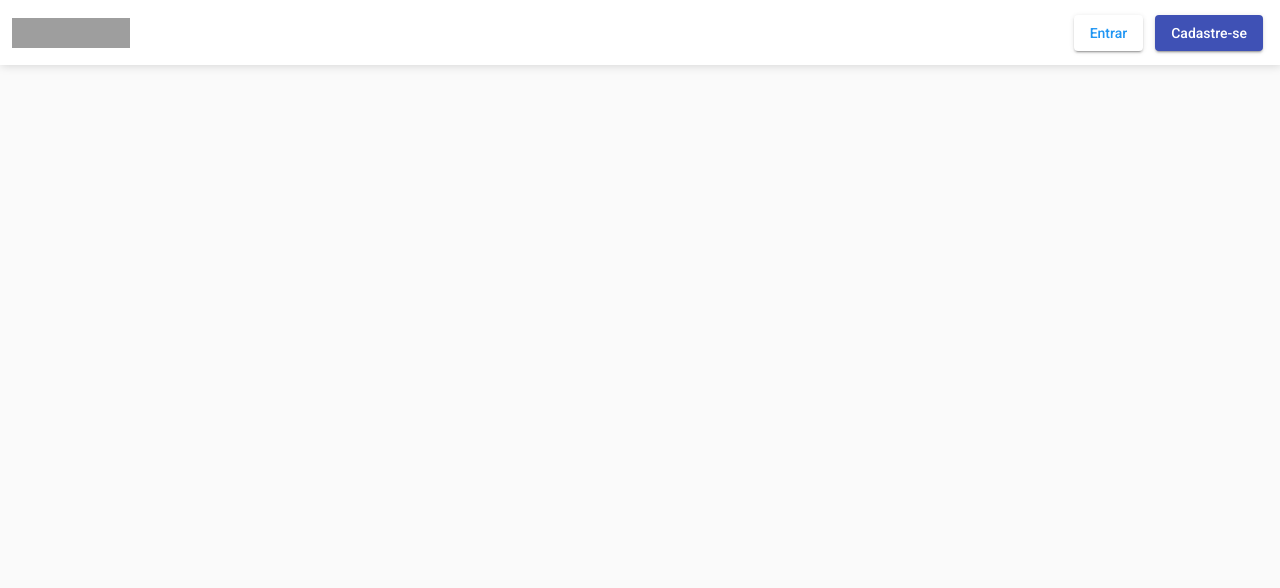
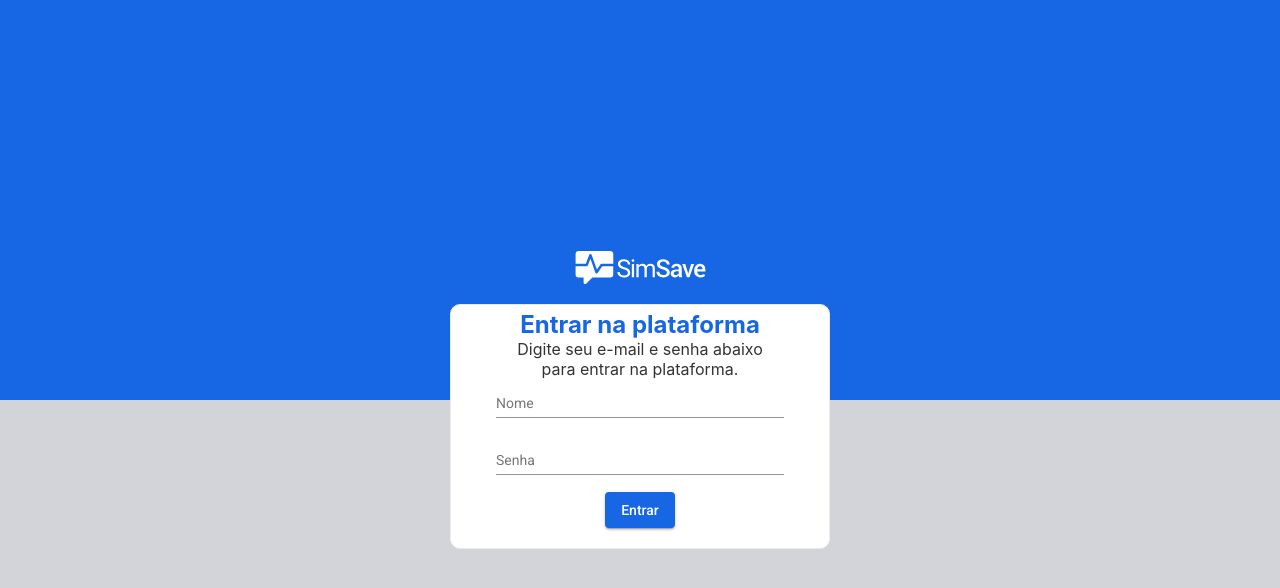
Before and after one commit to mugarate12/Angular-Test-SimSave, an Angular app: page /login in a window 1280 px wide. Shown: the top 588 px of the page. Built offline with nearby package versions, Linux system fonts and the light colour scheme; grey boxes are pictures that could not be loaded.

Commit message:
login page created

```diff
--- a/src/app/app.module.ts
+++ b/src/app/app.module.ts
@@ -7,6 +7,7 @@ import { HeaderComponent } from './shared/header/header.component';
 import { BrowserAnimationsModule } from '@angular/platform-browser/animations';
 import { MatButtonModule } from '@angular/material/button';
 import {MatCardModule} from '@angular/material/card';
+import { MatInputModule } from '@angular/material/input';
 import { HomeComponent } from './pages/home/home.component';
 import { LoginComponent } from './pages/login/login.component';
 import { BannerComponent } from './shared/banner/banner.component';
@@ -34,6 +35,7 @@ import { FontAwesomeModule } from '@fortawesome/angular-fontawesome';
     BrowserAnimationsModule,
     MatButtonModule,
     MatCardModule,
+    MatInputModule,
     FontAwesomeModule
   ],
   providers: [],
--- a/src/app/pages/login/login.component.css
+++ b/src/app/pages/login/login.component.css
@@ -0,0 +1,104 @@
+.container {
+  height: 100vh;
+  width: 100%;
+
+  display: flex;
+  justify-content: center;
+  align-items: center;
+}
+
+.a {
+  position: absolute;
+  top: 0;
+  left: 0;
+
+  width: 100%;
+  height: 50vh;
+
+  background-color: #1767E5;
+}
+
+.b {
+  position: absolute;
+  top: 50vh;
+  left: 0;
+
+  width: 100%;
+  height: 50vh;
+
+  background-color: #d3d3da;
+}
+
+.login-content {
+  width: 200px;
+  height: 200px;
+
+  display: flex;
+  flex-direction: column;
+  justify-content: center;
+  align-items: center;
+
+  z-index: 99999;
+}
+
+.login-content-img {
+  height: 33px;
+  width: 131px;
+
+  margin-bottom: 20px;
+}
+
+.login-content-card {
+  width: 378px;
+  height: 306px;
+
+  display: flex;
+  flex-direction: column;
+  align-items: center;
+
+  background-color: #FFFFFF;
+
+  border: 1px solid #EBEBEB;
+  border-radius: 10px;
+}
+
+.login-content-title {
+  font-size: 24px;
+  text-align: center;
+
+  margin-top: 5px;
+
+  color: #1767E5;
+}
+
+.login-content-textContent {
+  font-size: 16px;
+  text-align: center;
+
+  margin-left: 60px;
+  margin-right: 60px;
+}
+
+.login-content-form-container {
+  display: flex;
+  flex-direction: column;
+  align-items: center;
+}
+
+.mat-form-container {
+  width: 160%;
+}
+
+.login-content-btn {
+  margin-bottom: 20px;
+
+  background: #1767E5;
+
+  justify-self: center;
+}
+
+@media (max-width: 400px) {
+  .login-content-card {
+    width: 300px;
+  }
+}
--- a/src/app/pages/login/login.component.html
+++ b/src/app/pages/login/login.component.html
@@ -1 +1,23 @@
-<app-header></app-header>
+<div class="container">
+  <div class="a"></div>
+  <div class="b"></div>
+
+  <div class="login-content">
+    <img src="./../../../assets/LogoSimSaveLight.svg" alt="Sim Save Logo" class="login-content-img">
+    <div class="login-content-card">
+      <h2 class="login-content-title">Entrar na plataforma</h2>
+      <p class="login-content-textContent">Digite seu e-mail e senha abaixo para entrar na plataforma.</p>
+
+      <form class="login-content-form-container">
+        <mat-form-field class="mat-form-container">
+          <input matInput placeholder="Nome" value="">
+        </mat-form-field>
+        <mat-form-field class="mat-form-container">
+          <input matInput placeholder="Senha" value="">
+        </mat-form-field>
+      </form>
+
+      <button mat-raised-button color="primary" class="login-content-btn">Entrar</button>
+    </div>
+  </div>
+</div>
```
Also changed, not shown: src/assets/LogoSimSaveLight.svg (added), 1 other file (tests, documents, lock files or other folders).
